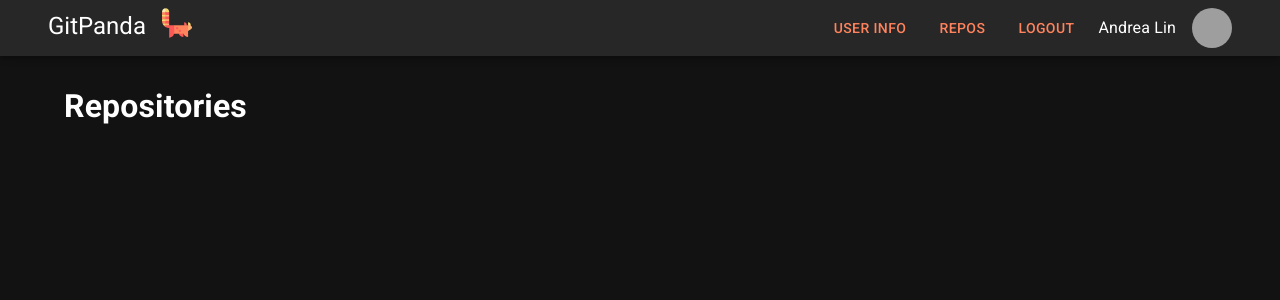
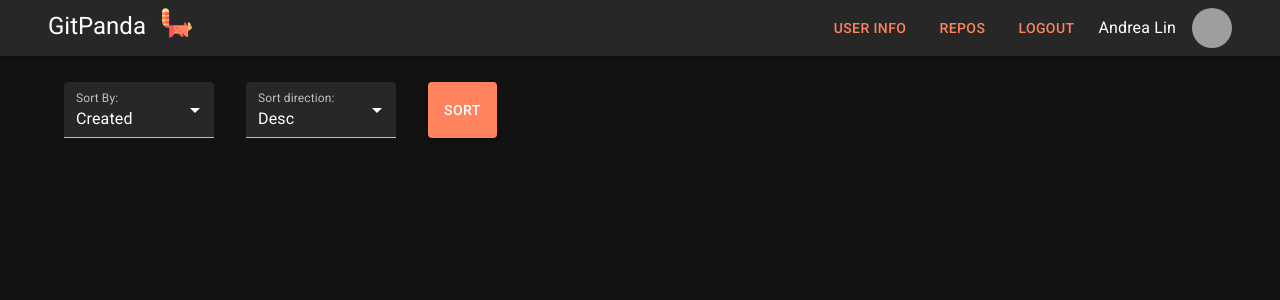
Before and after one commit to Moonriz-ar/github-api, a React (Vite) app: page /repositories in a window 1280 px wide. Shown: the top 300 px of the page. Built offline with nearby package versions, Linux system fonts and the light colour scheme; grey boxes are pictures that could not be loaded.

Commit message:
add select input form to sort repos

```diff
--- a/src/screens/Repositories/index.tsx
+++ b/src/screens/Repositories/index.tsx
@@ -1,5 +1,75 @@
-const Repositories = () => {
-  return <h1>Repositories</h1>;
+import React, { useState } from 'react';
+
+import Box from '@mui/material/Box';
+import Button from '@mui/material/Button';
+import FormControl from '@mui/material/FormControl';
+import InputLabel from '@mui/material/InputLabel';
+import MenuItem from '@mui/material/MenuItem';
+import Select, { SelectChangeEvent } from '@mui/material/Select';
+import Stack from '@mui/material/Stack';
+
+const Repositories: React.FC = () => {
+  const [formValues, setFormValues] = useState({
+    sort: 'created',
+    direction: 'desc',
+  });
+
+  const onInputChange = (e: SelectChangeEvent<string>): void => {
+    const { name, value } = e.target;
+    setFormValues({ ...formValues, [name]: value });
+  };
+
+  const onSubmit = (e: React.SyntheticEvent): void => {
+    e.preventDefault();
+    console.log('sort value: ', formValues.sort);
+    console.log('direction value: ', formValues.direction);
+  };
+
+  return (
+    <>
+      <form id="sort-form" onSubmit={onSubmit}>
+        <Stack direction="row" spacing={4}>
+          <Box sx={{ minWidth: 150 }}>
+            <FormControl variant="filled" fullWidth>
+              <InputLabel id="sort-label">Sort By:</InputLabel>
+              <Select
+                id="sort"
+                label="sort"
+                labelId="sort-label"
+                name="sort"
+                onChange={onInputChange}
+                value={formValues.sort}
+              >
+                <MenuItem value="created">Created</MenuItem>
+                <MenuItem value="updated">Updated</MenuItem>
+                <MenuItem value="pushed">Pushed</MenuItem>
+                <MenuItem value="full_name">Full name</MenuItem>
+              </Select>
+            </FormControl>
+          </Box>
+          <Box sx={{ minWidth: 150 }}>
+            <FormControl variant="filled" fullWidth>
+              <InputLabel id="direction-label">Sort direction:</InputLabel>
+              <Select
+                id="direction"
+                label="direction"
+                labelId="direction-label"
+                name="direction"
+                onChange={onInputChange}
+                value={formValues.direction}
+              >
+                <MenuItem value="asc">Asc</MenuItem>
+                <MenuItem value="desc">Desc</MenuItem>
+              </Select>
+            </FormControl>
+          </Box>
+          <Button variant="contained" type="submit">
+            Sort
+          </Button>
+        </Stack>
+      </form>
+    </>
+  );
 };
 
 export default Repositories;
```
